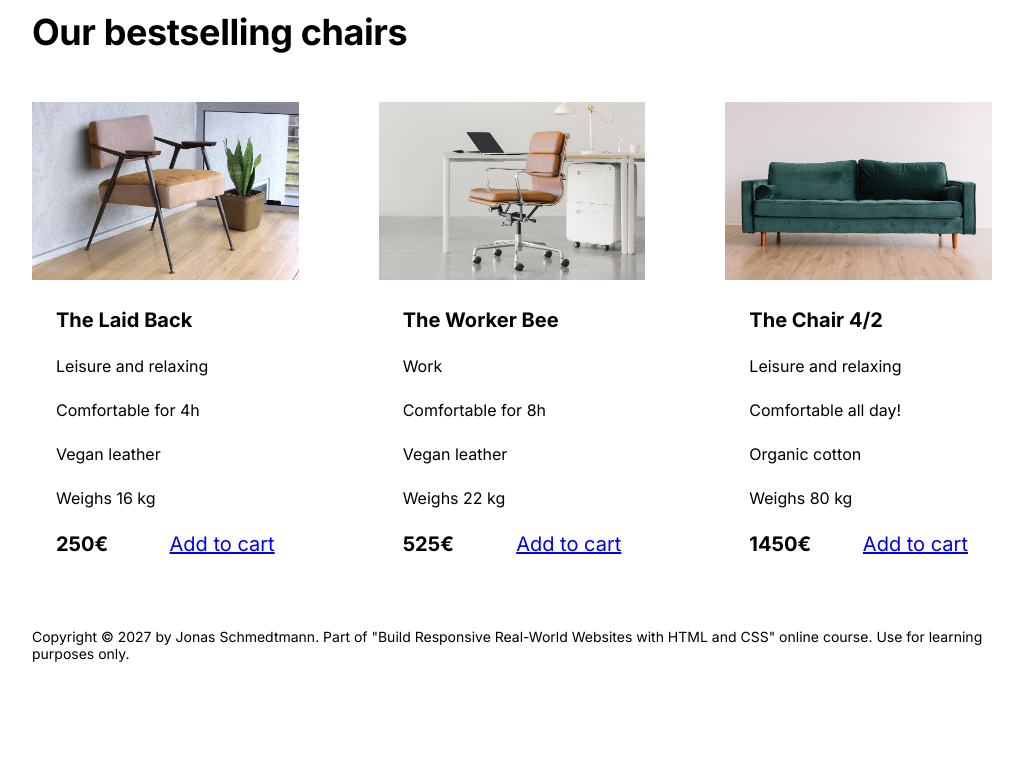
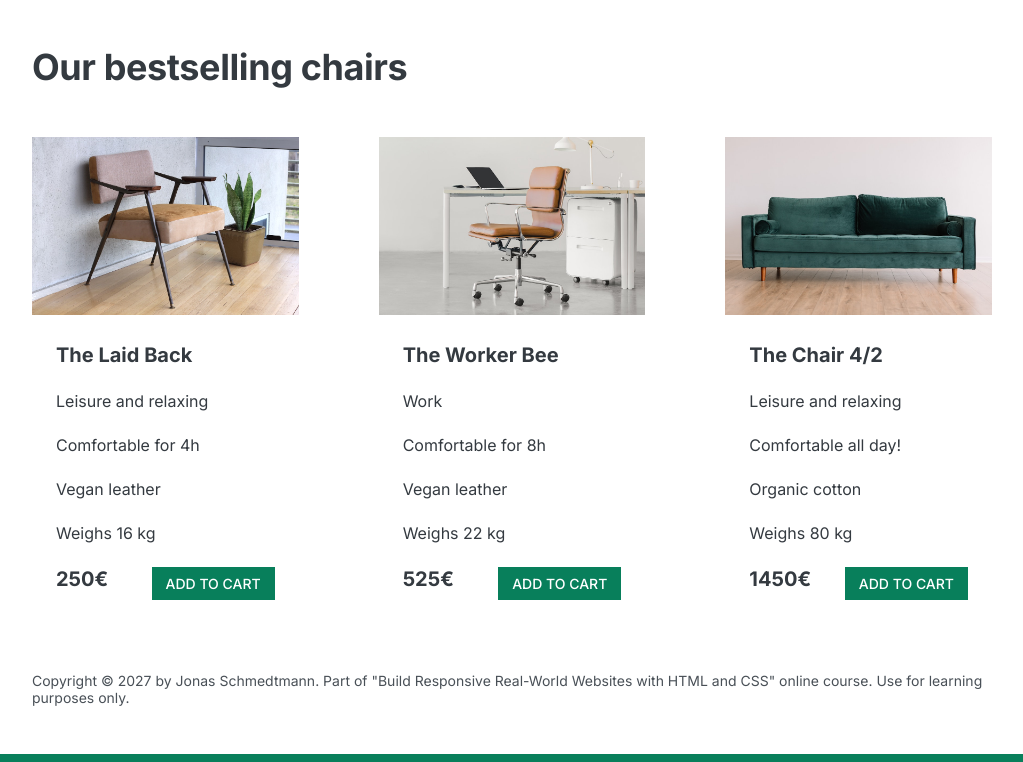
Before and after one commit to Saurav-98/Lisbon-Chair-Shop, a plain HTML site: page index.html in a window 1280 px wide. Shown: the part 1091-1853 px from the top of the page, without its empty margins (128-1151 px from the left). Before the commit the page ends 1801 px from the top, so only its background shows below. Drawn offline with Linux system fonts and the light colour scheme.

Commit message:
Adding Colors to website

```diff
--- a/style.css
+++ b/style.css
@@ -4,6 +4,11 @@ SPACING SYSTEM (px)
 
 FONT SIZE SYSTEM (px)
 10 / 12 / 14 / 16 / 18 / 20 / 24 / 30 / 36 / 44 / 52 / 62 / 74 / 86 / 98
+*/
+
+/*
+Main Color : ##087f5b;
+Greay Color : #343a40;
 */
 
 @import url('https://fonts.googleapis.com/css2?family=Inter:wght@400;500;600;700&display=swap');
@@ -19,6 +24,8 @@ FONT SIZE SYSTEM (px)
 /* ------------------------ */
 body {
   font-family: 'Inter', sans-serif;
+  color: #343a40;
+  border-bottom: 8px solid #087f5b;
 }
 
 .container {
@@ -43,6 +50,32 @@ h2 {
   column-gap: 80px;
 }
 
+.btn:link,
+.btn:visited {
+  background-color: #087f5b;
+  color: #fff;
+
+  text-decoration: none;
+  text-transform: uppercase;
+
+  display: inline-block;
+  font-weight: 500;
+}
+
+.btn:hover,
+.btn:active {
+  background-color: #0ca678;
+}
+
+.btn--small {
+  font-size: 14px;
+  padding: 8px 14px;
+}
+
+.btn--big {
+  font-size: 18px;
+  padding: 16px 32px;
+}
 /* ------------------------ */
 /* COMPONENT STYLES */
 /* ------------------------ */
@@ -94,6 +127,9 @@ img {
 
 /* TESTIMONIAL */
 .testimonial-section {
+  background-color: #087f5b;
+  color: #fff;
+  padding: 24px;
 }
 
 .testimonial-box {
@@ -151,4 +187,5 @@ h3 {
 footer {
   margin-bottom: 48px;
   font-size: 14px;
+  color: #495057;
 }
```
